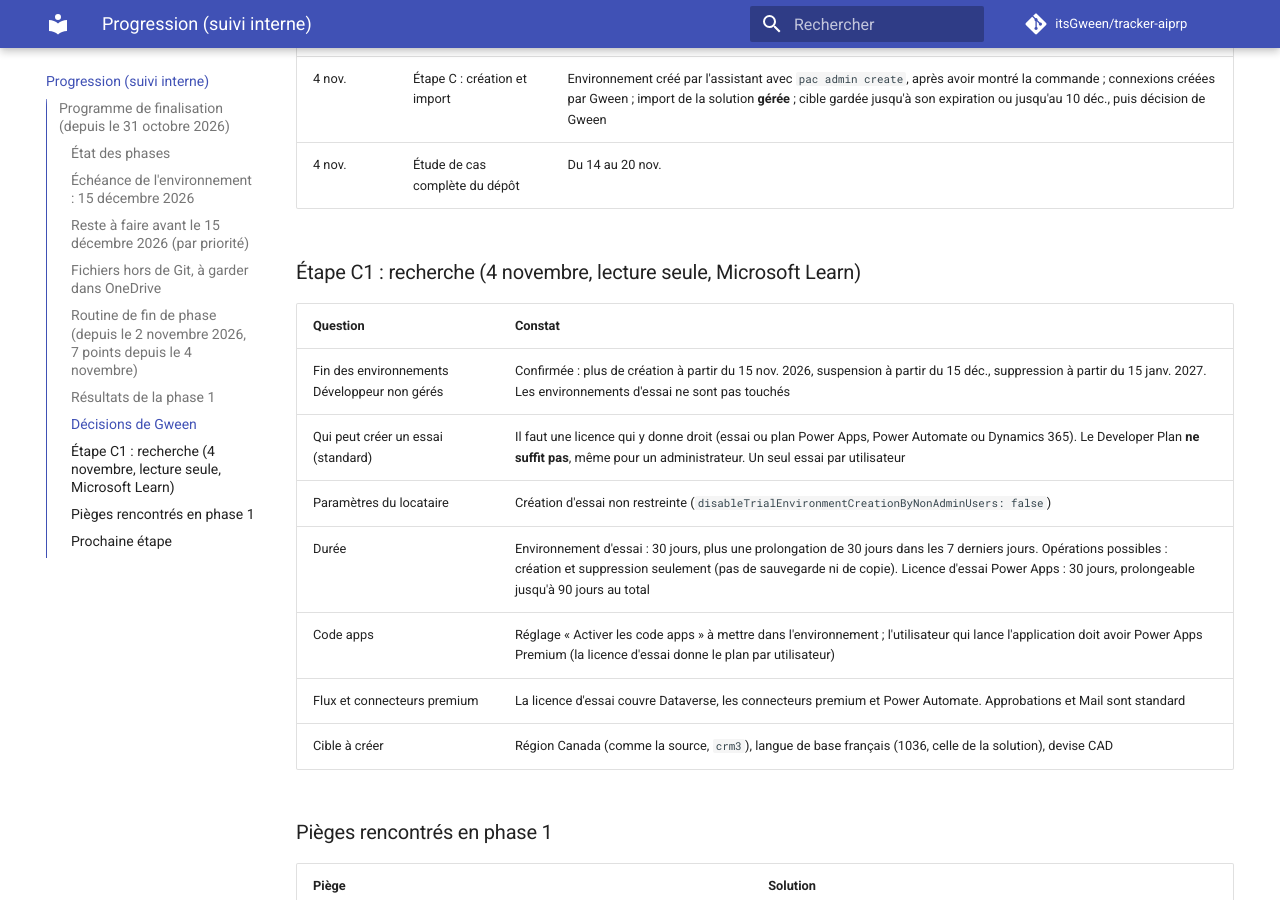
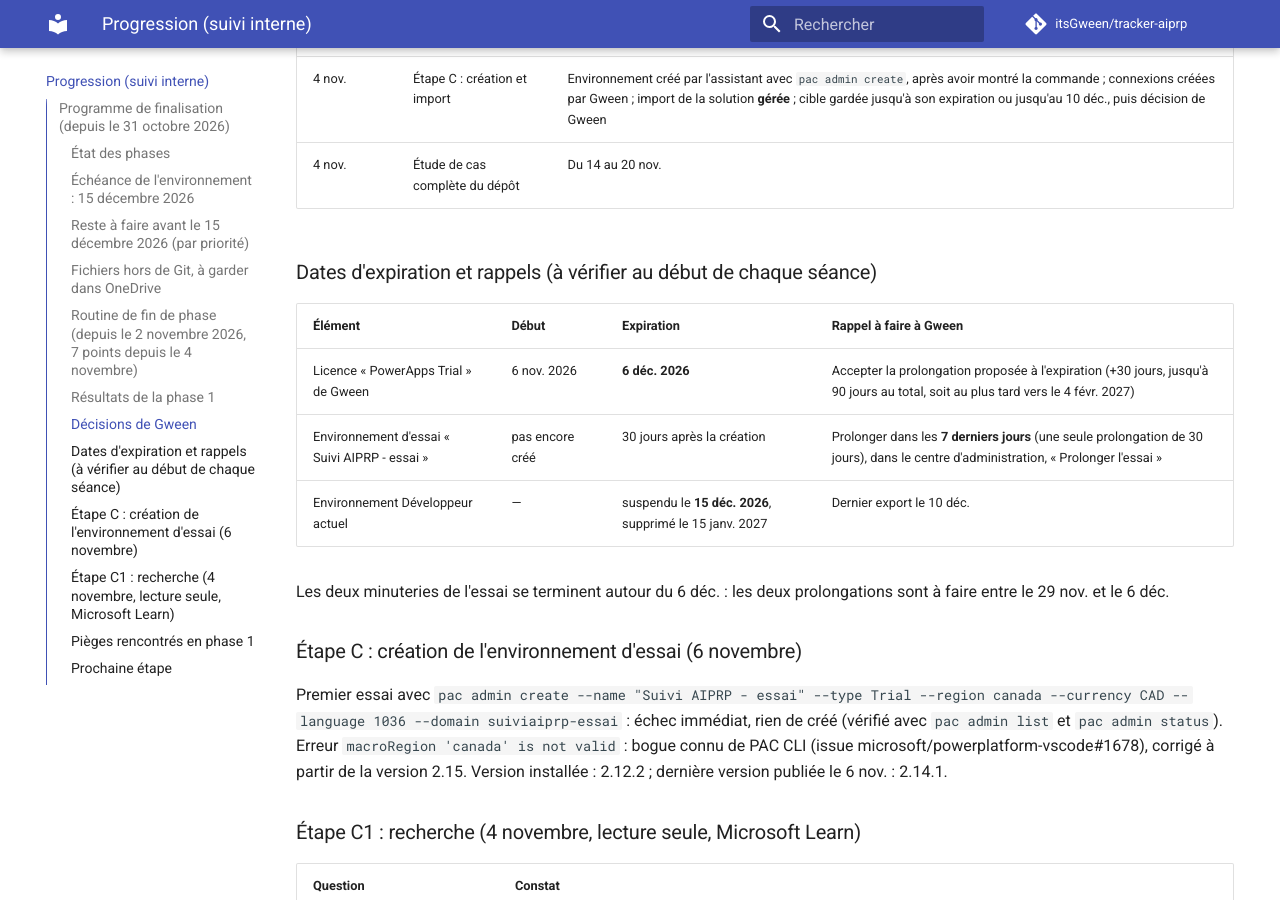
Before and after one commit to itsGween/tracker-aiprp, an MkDocs documentation site: the page built from docs/progression.md, in a window 1280 px wide and 900 px high, scrolled down 6123 px. Built offline with MkDocs 1.6.1 and Material for MkDocs 9.7.7, drawn with Linux system fonts in a browser that asks for light colours; comment, search, counter and statistics services are not loaded.

Commit message:
docs(progression): dates d'expiration de l'essai et echec de pac admin create
Co-Authored-By: Claude Opus 5.5 <noreply@anthropic.com>

```diff
--- a/docs/progression.md
+++ b/docs/progression.md
@@ -196,6 +196,25 @@ Correction des données appliquée par `scripts/Repair-DonneesDemo.ps1` et relue
 | 4 nov. | Étape C : création et import | Environnement créé par l'assistant avec `pac admin create`, après avoir montré la commande ; connexions créées par Gween ; import de la solution **gérée** ; cible gardée jusqu'à son expiration ou jusqu'au 10 déc., puis décision de Gween |
 | 4 nov. | Étude de cas complète du dépôt | Du 14 au 20 nov. |
 
+### Dates d'expiration et rappels (à vérifier au début de chaque séance)
+
+| Élément | Début | Expiration | Rappel à faire à Gween |
+|---|---|---|---|
+| Licence « PowerApps Trial » de Gween | 6 nov. 2026 | **6 déc. 2026** | Accepter la prolongation proposée à l'expiration (+30 jours, jusqu'à 90 jours au total, soit au plus tard vers le 4 févr. 2027) |
+| Environnement d'essai « Suivi AIPRP - essai » | pas encore créé | 30 jours après la création | Prolonger dans les **7 derniers jours** (une seule prolongation de 30 jours), dans le centre d'administration, « Prolonger l'essai » |
+| Environnement Développeur actuel | — | suspendu le **15 déc. 2026**, supprimé le 15 janv. 2027 | Dernier export le 10 déc. |
+
+Les deux minuteries de l'essai se terminent autour du 6 déc. : les deux prolongations sont à
+faire entre le 29 nov. et le 6 déc.
+
+### Étape C : création de l'environnement d'essai (6 novembre)
+
+Premier essai avec `pac admin create --name "Suivi AIPRP - essai" --type Trial --region canada
+--currency CAD --language 1036 --domain suiviaiprp-essai` : échec immédiat, rien de créé
+(vérifié avec `pac admin list` et `pac admin status`). Erreur `macroRegion 'canada' is not valid` :
+bogue connu de PAC CLI (issue microsoft/powerplatform-vscode#1678), corrigé à partir de la
+version 2.15. Version installée : 2.12.2 ; dernière version publiée le 6 nov. : 2.14.1.
+
 ### Étape C1 : recherche (4 novembre, lecture seule, Microsoft Learn)
 
 | Question | Constat |
```
